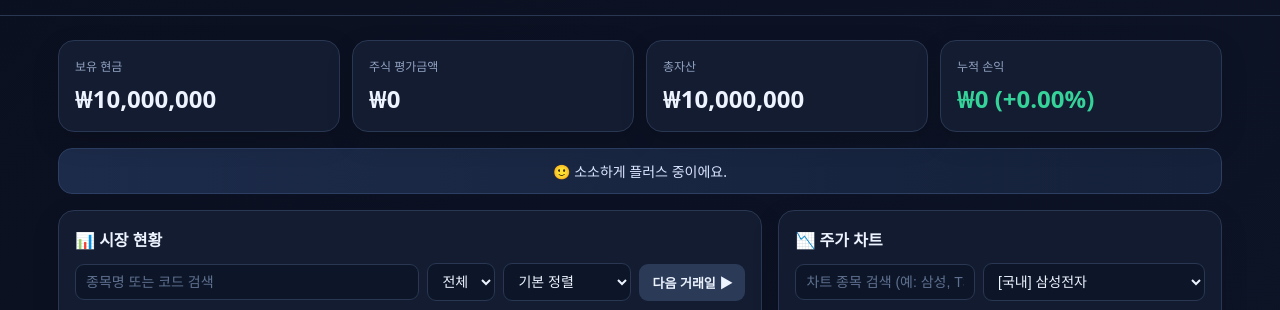
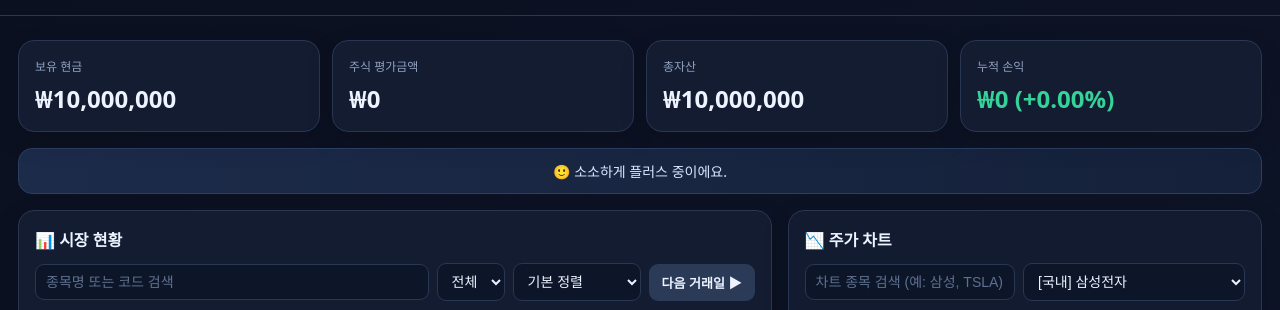
Before and after one commit to jwunlimitdev/game, a plain HTML site: page stock/index.html in a window 1280 px wide. Shown: the part 123-433 px from the top of the page. Drawn offline with Linux system fonts and the light colour scheme.

Commit message:
[Claude] 모의 주식 게임 화면 폭을 넓게 조정 (1200px → 1500px)

```diff
--- a/stock/style.css
+++ b/stock/style.css
@@ -7,7 +7,7 @@ h1{font-size:clamp(22px,4vw,30px);margin:0;letter-spacing:.5px}
 .head-right{display:flex;flex-direction:column;align-items:flex-end;gap:6px}
 .pill{border:1px solid #365078;background:#172944;color:#b9d2ff;padding:7px 12px;border-radius:999px;font-size:12px}
 .save-state{font-size:11px;color:var(--muted)}
-main{max-width:1200px;margin:24px auto;padding:0 18px 48px}
+main{max-width:1500px;margin:24px auto;padding:0 18px 48px}
 .stats{display:grid;grid-template-columns:repeat(4,1fr);gap:12px;margin-bottom:16px}
 .card,.panel{background:rgba(20,29,50,.96);border:1px solid var(--line);border-radius:16px;padding:16px;box-shadow:0 10px 28px #0002}
 .stat-label{font-size:12px;color:var(--muted)}
```
